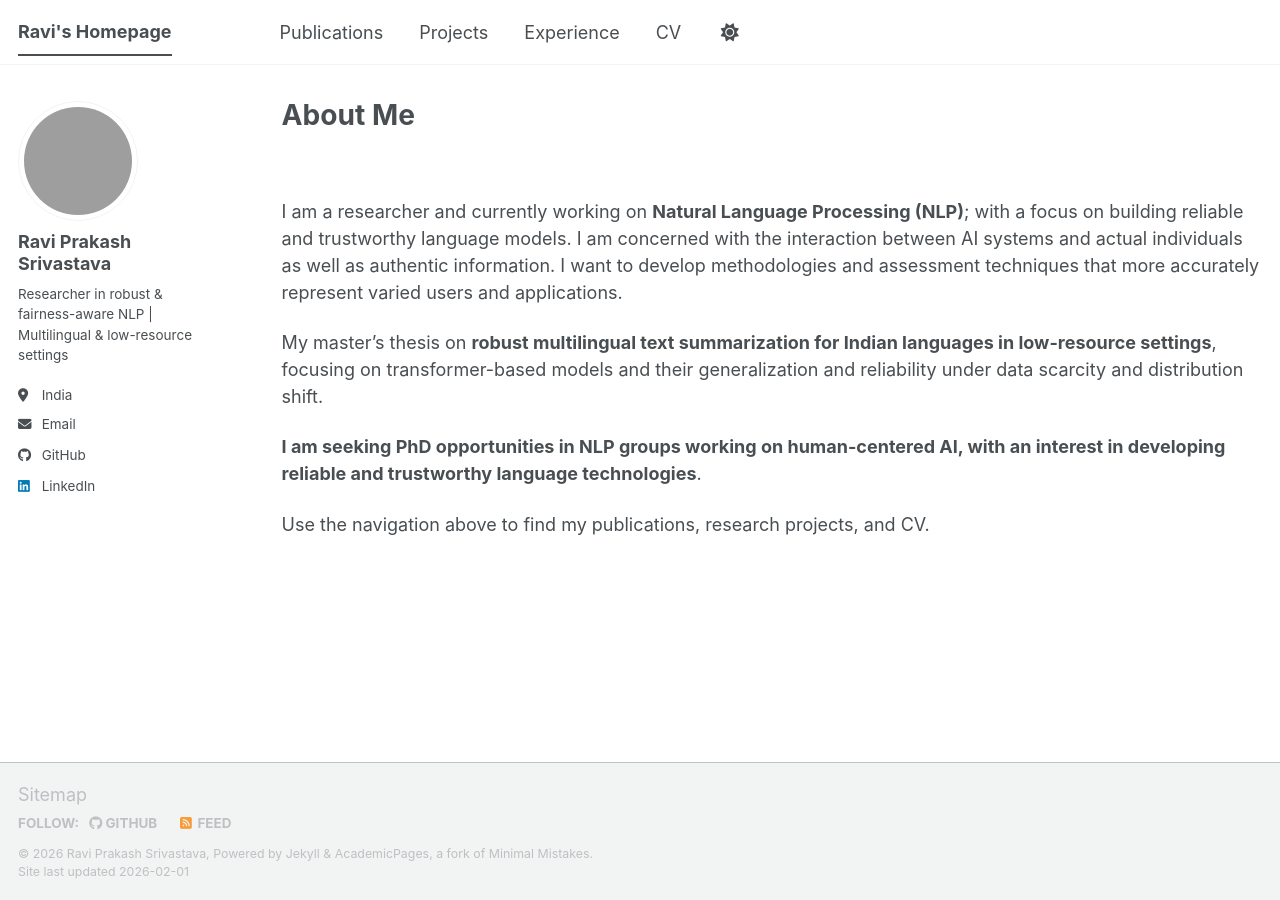
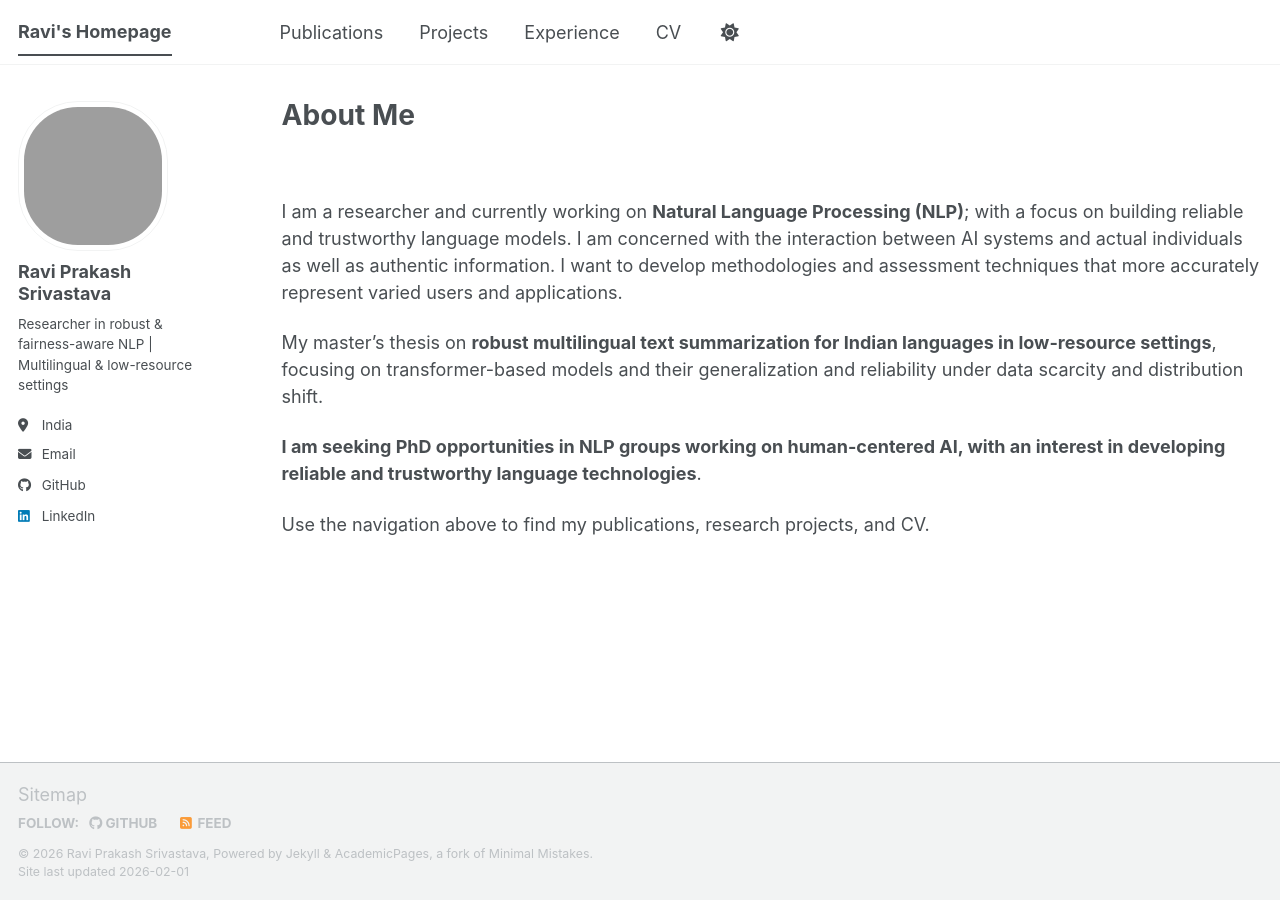
Before and after one commit to t36512401-hue/t36512401-hue.github.io, a Jekyll site: the page built from index.md, in a window 1280 px wide. Built offline with Jekyll 4.4.1, drawn with Linux system fonts in a browser that asks for light colours; a script bundle is joined from its source files by our own code; library files that are not in the unit come from our copies.

Commit message:
Update main.scss

```diff
--- a/assets/css/main.scss
+++ b/assets/css/main.scss
@@ -43,8 +43,8 @@
 
 /* ===== Profile avatar override ===== */
 .author__avatar img {
-  width: 120px;
-  height: 120px;
-  border-radius: 50%;  /* keeps it circular */
-  object-fit: cover;   /* prevents stretching */
+  width: 150px;
+  height: 150px;
+  border-radius: 40%;   /* softer than a perfect circle */
+  object-fit: cover;   /* no stretching */
 }
```
